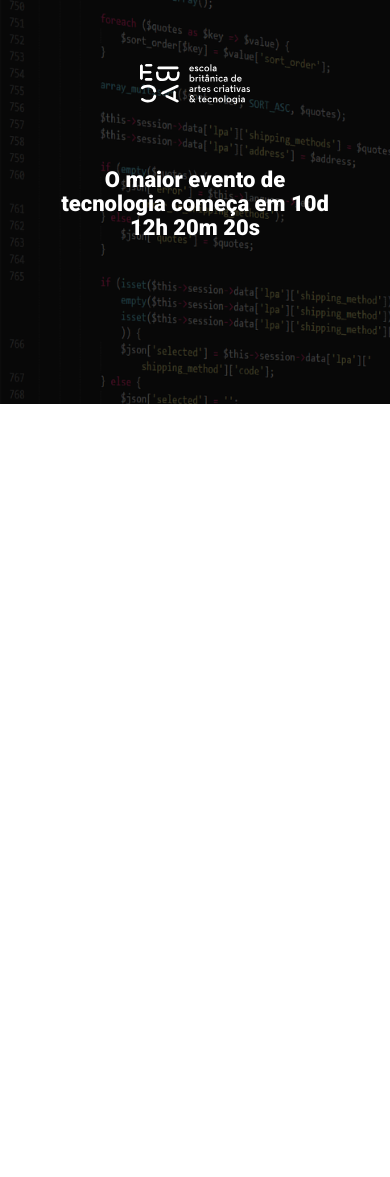
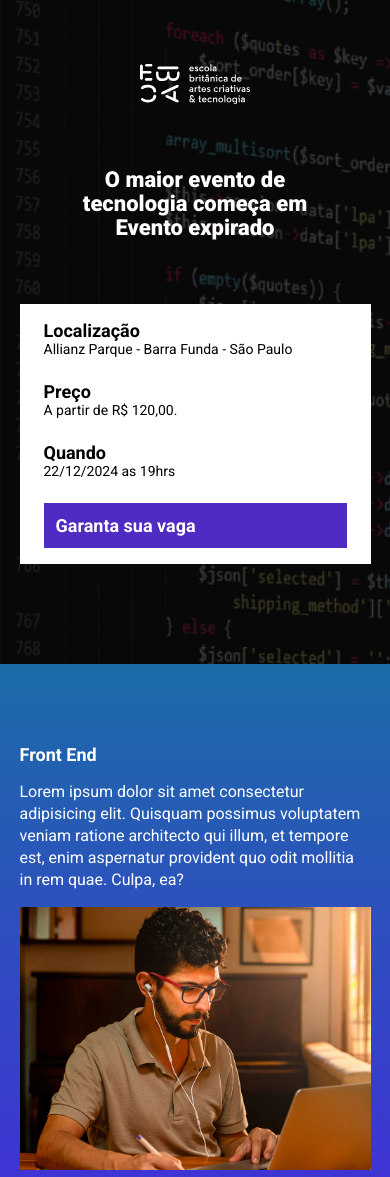
Before and after one commit to fsimari/ebacM22LandingPage, a website built with Parcel: page src/index.html in a window 390 px wide. Shown: the top 1177 px of the page. Before the commit the page ends 844 px from the top, so only its background shows below. Built offline with nearby package versions, Linux system fonts and the light colour scheme.

Commit message:
Criando a contagem regressiva

```diff
--- a/package.json
+++ b/package.json
@@ -2,9 +2,9 @@
   "name": "landingpage",
   "version": "1.0.0",
   "description": "",
-  "main": "index.js",
   "scripts": {
-    "dev": "parcel src/index.html src/styles/main.scss src/scripts/main.js",
+    "dev": "parcel src/index.html src/styles/main.scss src/scripts/main.js --no-cache",
+    "build": "parcel build src/index.html",
     "test": "echo \"Error: no test specified\" && exit 1"
   },
   "keywords": [],
--- a/src/index.html
+++ b/src/index.html
@@ -8,6 +8,7 @@
     <link rel="preconnect" href="https://fonts.gstatic.com" crossorigin>
     <link href="https://fonts.googleapis.com/css2?family=Roboto:wght@400;700;900&display=swap" rel="stylesheet">
     <link rel="stylesheet" href="./styles/main.scss">
+    <link rel="stylesheet" href="https://unpkg.com/aos@next/dist/aos.css" />
 
 </head>
 <body>
@@ -15,11 +16,79 @@
         <div class="container">
             <img class="hero__logo" src="./images/ebac_logo.svg" alt="">
             <P class="hero__text">
-                O maior evento de tecnologia começa em 10d 12h 20m 20s
+                O maior evento de tecnologia começa em <span id="contador"> </span>
             </P>
+            <div class="infos-bar">
+                <ul class="infos-bar__infos">
+                    <li class="infos-bar__infos__item">
+                        <b>Localização</b>
+                        Allianz Parque - Barra Funda - São Paulo
+                    </li>
+                    <li class="infos-bar__infos__item">
+                        <b>Preço</b>
+                        A partir de R$ 120,00.
+                    </li>
+                    <li class="infos-bar__infos__item">
+                        <b>Quando</b>
+                        22/12/2024 as 19hrs
+                    </li>
+                </ul>
+                <a href="#" class="button button--primary">
+                    Garanta sua vaga
+                </a>
+            </div>
         </div>
-
     </header>
 
+    <section class="event event--frontend">
+        <div class="container" data-aos="fade-right">
+            <div class="event__details">
+                <h2 class="event__details__title">Front End</h2>
+                <p class="event__details__description">
+                    Lorem ipsum dolor sit amet consectetur adipisicing elit. Quisquam possimus voluptatem veniam ratione architecto qui illum, et tempore est, enim aspernatur provident quo odit mollitia in rem quae. Culpa, ea?
+                </p>
+            </div>
+            <img class="event__image" src="./images/frontend.png" alt="Frontend">
+        </div>
+    </section>
+
+    <section class="event event--ux-ui event--image-left">
+        <div class="container" data-aos="fade-left">
+            <div class="event__details">
+                <h2 class="event__details__title">UX-UI</h2>
+                <p class="event__details__description">
+                    Lorem ipsum dolor sit amet consectetur adipisicing elit. Quisquam possimus voluptatem veniam ratione architecto qui illum, et tempore est, enim aspernatur provident quo odit mollitia in rem quae. Culpa, ea?
+                </p>
+            </div>
+            <img class="event__image" src="./images/ui-ux.png" alt="UX-UI" >
+        </div>
+    </section>
+
+    <section class="event event--data-science">
+        <div class="container" data-aos="fade-right">
+            <div class="event__details">
+                <h2 class="event__details__title">Data Science</h2>
+                <p class="event__details__description">
+                    Lorem ipsum dolor sit amet consectetur adipisicing elit. Quisquam possimus voluptatem veniam ratione architecto qui illum, et tempore est, enim aspernatur provident quo odit mollitia in rem quae. Culpa, ea?
+                </p>
+            </div>
+            <img class="event__image" src="./images/data.png" alt="Data Science">
+        </div>
+    </section>
+
+    <section class="event event--backend event--image-left">
+        <div class="container" data-aos="fade-left">
+            <div class="event__details">
+                <h2 class="event__details__title">Backend</h2>
+                <p class="event__details__description">
+                    Lorem ipsum dolor sit amet consectetur adipisicing elit. Quisquam possimus voluptatem veniam ratione architecto qui illum, et tempore est, enim aspernatur provident quo odit mollitia in rem quae. Culpa, ea?
+                </p>
+            </div>
+            <img class="event__image" src="./images/backend.png" alt="Backend">
+        </div>
+    </section>
+
+    <script src="https://unpkg.com/aos@next/dist/aos.js"></script>
+    <script src="scripts/main.js"></script>
 </body>
 </html>
--- a/src/scripts/main.js
+++ b/src/scripts/main.js
@@ -1 +1,34 @@
-console.log("Ola mundo");
+AOS.init();
+
+const dataDoEvento = new Date("Jul 22, 2023 19:00:00");
+const timeStampDoEvento = dataDoEvento.getTime();
+
+const contaAsHoras = setInterval(function(){
+    const agora = new Date();
+    const timeStampAtual = agora.getTime();
+
+    const distanciaAteOEvento = timeStampDoEvento - timeStampAtual;
+
+    const diasEmMS = 1000 * 60 * 60 * 24;
+    const horaEmMS = 1000 * 60 * 60 ;
+    const minutoEmMS = 1000 * 60;
+
+
+    const diasAteOEvento = Math.floor(distanciaAteOEvento / diasEmMS);
+    const horasAteOEvento = Math.floor((distanciaAteOEvento % diasEmMS) / horaEmMS);
+    const minutosAteOEvento = Math.floor((distanciaAteOEvento %  horaEmMS) / minutoEmMS);
+    const segundosAteOEvento = Math.floor((distanciaAteOEvento % minutoEmMS) /1000);
+
+    console.log(diasAteOEvento);
+    console.log(horasAteOEvento);
+    console.log(minutosAteOEvento);
+    console.log(segundosAteOEvento);
+
+    document.getElementById('contador').innerHTML =`${diasAteOEvento}d ${horasAteOEvento}h  ${minutosAteOEvento}m  ${segundosAteOEvento}s`;
+
+    if (distanciaAteOEvento < 0){
+        clearInterval(contaAsHoras);
+        document.getElementById('contador').innerHTML = 'Evento expirado';
+    }
+
+},1000);
--- /dev/null
+++ b/src/styles/_event.scss
@@ -0,0 +1,65 @@
+@use 'variables';
+
+.event {
+    padding: 80px 0;
+
+    &--frontend {
+        background-image: linear-gradient(variables.$blue1, variables.$blue2);
+    }
+
+    &--ux-ui {
+        background-image: linear-gradient(variables.$blue2, variables.$pink);
+    }
+
+    &--data-science {
+        background-image: linear-gradient(variables.$pink, variables.$yellow);
+    }
+
+    &--backend {
+        background-image: linear-gradient(variables.$yellow, variables.$blue1);
+    }
+
+
+    &--image-left{
+        .container{
+            flex-direction: row-reverse;
+
+        }
+    }
+
+    .container {
+        display: flex;
+        gap: 40px;
+    }
+
+    &__image {
+        max-width: 360px;
+    }
+
+    &__details {
+        &__title {
+            font-size: 18px;
+            font-weight: bold;
+            margin-bottom: 16px;
+        }
+
+        &__description {
+            line-height: 22px;
+        }
+    }
+
+    @media (max-width: 640px) {
+        .container {
+            display: block;
+        }
+
+        &__image {
+            width: 100%;
+        }
+
+        &__details {
+            margin-right: 0;
+            margin-bottom: 16px;
+        }
+    }
+}
--- a/src/styles/_hero.scss
+++ b/src/styles/_hero.scss
@@ -1,3 +1,6 @@
+@use 'variables';
+
+
 .hero{
     padding-top: 64px;
     padding-bottom: 100px;
@@ -16,7 +19,7 @@
         left:0;
         width: 100%;
         height: 100%;
-        background-color: #000;
+        background-color: variables.$secontaryTextColor;
         content: '';
         opacity: 0.7;
     }
--- /dev/null
+++ b/src/styles/_variables.scss
@@ -0,0 +1,10 @@
+
+$textColor: #fff;
+$secontaryTextColor: #000;
+
+
+$blue1: #1b6ca7;
+$blue2: #442bdb;
+$pink: #89223b;
+$yellow: #9c791d;
+$purple: #4f2ac3;
--- /dev/null
+++ b/src/styles/componentes/_buttons.scss
@@ -0,0 +1,26 @@
+@use '../variables';
+
+.button{
+    padding: 12px;
+    font-size: 18px;
+    font-weight: bold;
+    text-decoration: none;
+    text-align: center;
+    white-space: nowrap;
+
+    &--primary{
+        color: variables.$textColor;
+        background-color: variables.$purple;
+    }
+
+    @media (max-width: 640px){
+        display: flex;
+        width: 100%;
+        align-items: center;
+    }
+
+    @media (max-width: 1024px){
+        display: flex;
+        align-items: center;
+    }
+}
--- /dev/null
+++ b/src/styles/componentes/_infos_bar.scss
@@ -0,0 +1,45 @@
+@use '../variables';
+
+
+
+.infos-bar{
+    padding: 16px 24px;
+    background-color: variables.$textColor;
+    display: flex;
+    justify-content: space-between;
+
+    &__infos{
+        display: flex;
+        gap: 40px;
+
+        &__item{
+            font-size: 14px;
+            color: variables.$secontaryTextColor;
+
+            b{
+                color: variables.$secontaryTextColor;
+                font-size: 18px;
+                display: block;
+            }
+        }
+    }
+
+    @media (max-width: 640px){
+        display: block;
+
+        &__infos{
+            display: block;
+
+            &__item{
+                margin-bottom: 24px;
+            }
+        }
+
+    }
+
+    @media (max-width: 1024px){
+        &__infos{
+            gap: 16px;
+        }
+    }
+}
--- a/src/styles/main.scss
+++ b/src/styles/main.scss
@@ -1,11 +1,17 @@
 @use 'hero';
+@use './componentes/infos_bar';
+@use './componentes/buttons';
+@use 'event';
+@use 'variables';
+
 
 *{
     margin: 0;
     padding: 0;
     box-sizing: border-box;
     font-family: Roboto, sans-serif;
-    color: #fff;
+    color: variables.$textColor;
+    list-style: none;
 
 }
 
```
